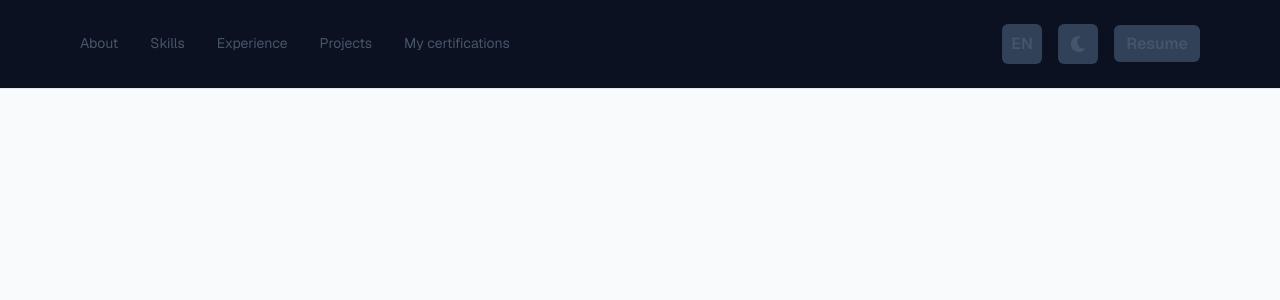
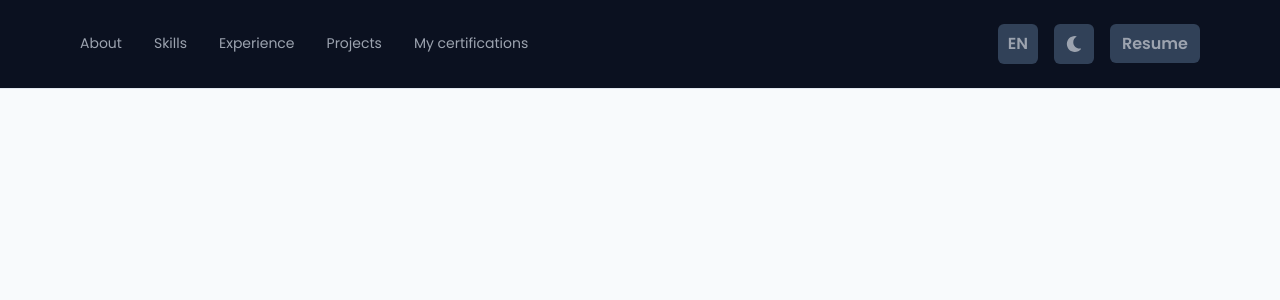
Before and after one commit to GabrielBerg4mini/new-repository, a Next.js app: page / in a window 1280 px wide. Shown: the top 300 px of the page. Built offline with nearby package versions, Linux system fonts and the light colour scheme.

Commit message:
[Style: Globals] Update dark theme colors and adjust font family for consistency.

```diff
--- a/src/app/globals.css
+++ b/src/app/globals.css
@@ -16,8 +16,8 @@
 @media (prefers-color-scheme: dark) {
   :root {
     color-scheme: dark;
-    --background: #1b2335;
-    --background-alt: #0f172a;
+    --background: #0b1b20;
+    --background-alt: #0b1b20;
     --surface: #111827;
     --foreground: #f3f4f6;
     --foreground-muted: #9ca3af;
@@ -31,14 +31,14 @@
   --background-alt: #eef2ff;
   --surface: #ffffff;
   --foreground: #0f172a;
-  --foreground-muted: #475569;
+  --foreground-muted: #9ca3af;
   --border: #e2e8f0;
 }
 
 :root[data-theme="dark"] {
   color-scheme: dark;
-  --background: #0b1120;
-  --background-alt: #0f172a;
+  --background: #0b1b20;
+  --background-alt: #0b1b20;
   --surface: #111827;
   --foreground: #f3f4f6;
   --foreground-muted: #9ca3af;
@@ -57,12 +57,13 @@
   --color-border: var(--border);
   --font-sans: var(--font-geist-sans);
   --font-mono: var(--font-geist-mono);
+  --font-serif: var(--font-poppins);
 }
 
 body {
   background: var(--background);
   color: var(--foreground);
-  font-family: var(--font-geist-sans), Arial, Helvetica, sans-serif;
+  font-family: var(--font-serif), var(--font-geist-sans), Arial, Helvetica, sans-serif;
   transition:
     background-color 0.25s ease,
     color 0.25s ease;
```
